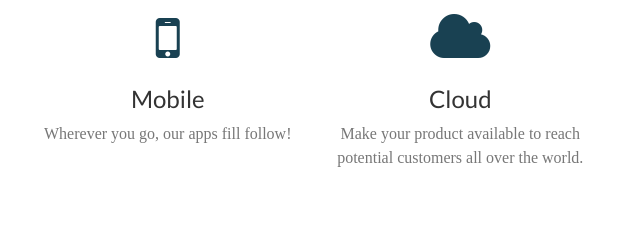
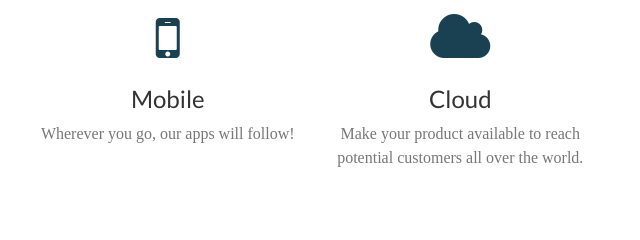
Before and after one commit to distortia/couchsurfers.io, a plain HTML site: page index.html in a window 1280 px wide. Shown: the part 1380-1620 px from the top of the page, 326-966 px from the left. Drawn offline with Linux system fonts and the light colour scheme; a web font is replaced by a local one.

Commit message:
fixed typo

```diff
--- a/index.html
+++ b/index.html
@@ -127,7 +127,7 @@
                     <div class="service-box">
                         <i class="fa fa-4x fa-mobile wow bounceIn text-primary" data-wow-delay=".1s"></i>
                         <h3>Mobile</h3>
-                        <p class="text-muted">Wherever you go, our apps fill follow!</p>
+                        <p class="text-muted">Wherever you go, our apps will follow!</p>
                     </div>
                 </div>
                 <div class="col-lg-3 col-md-6 text-center">
```
